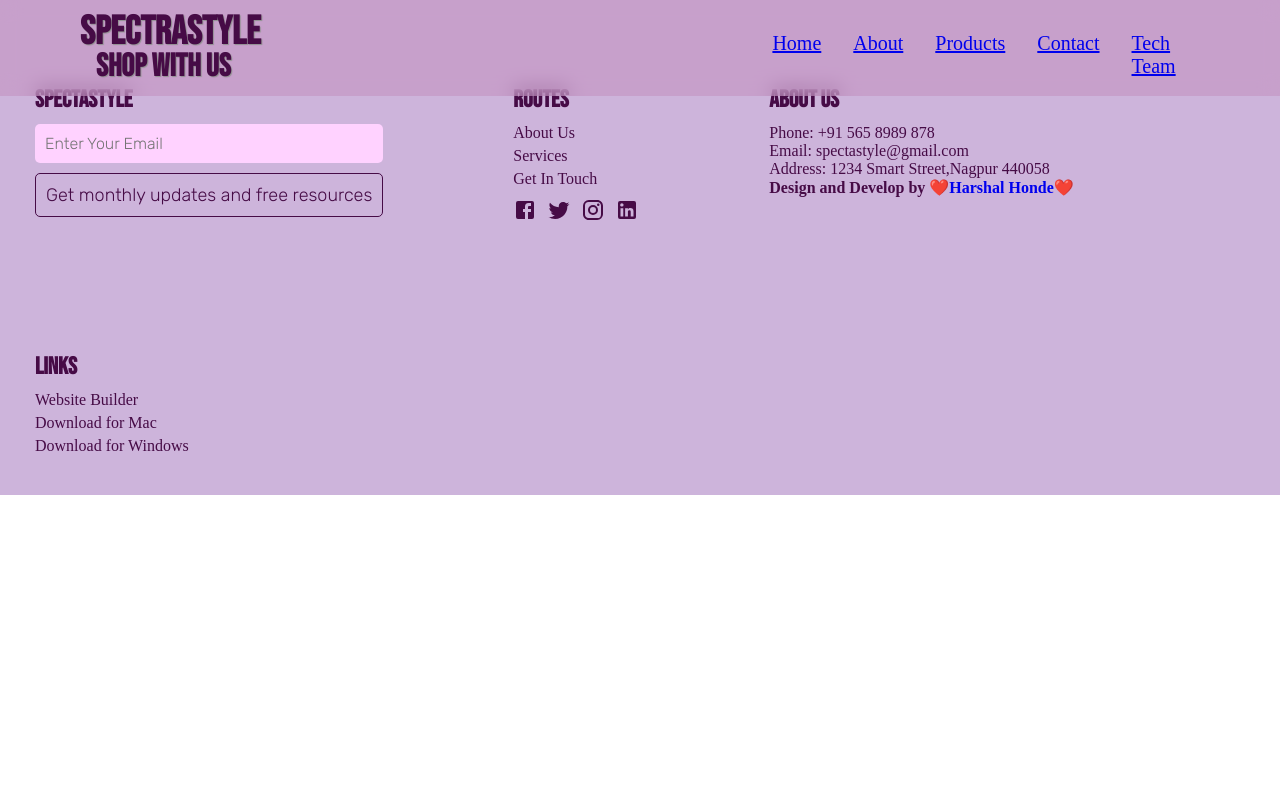
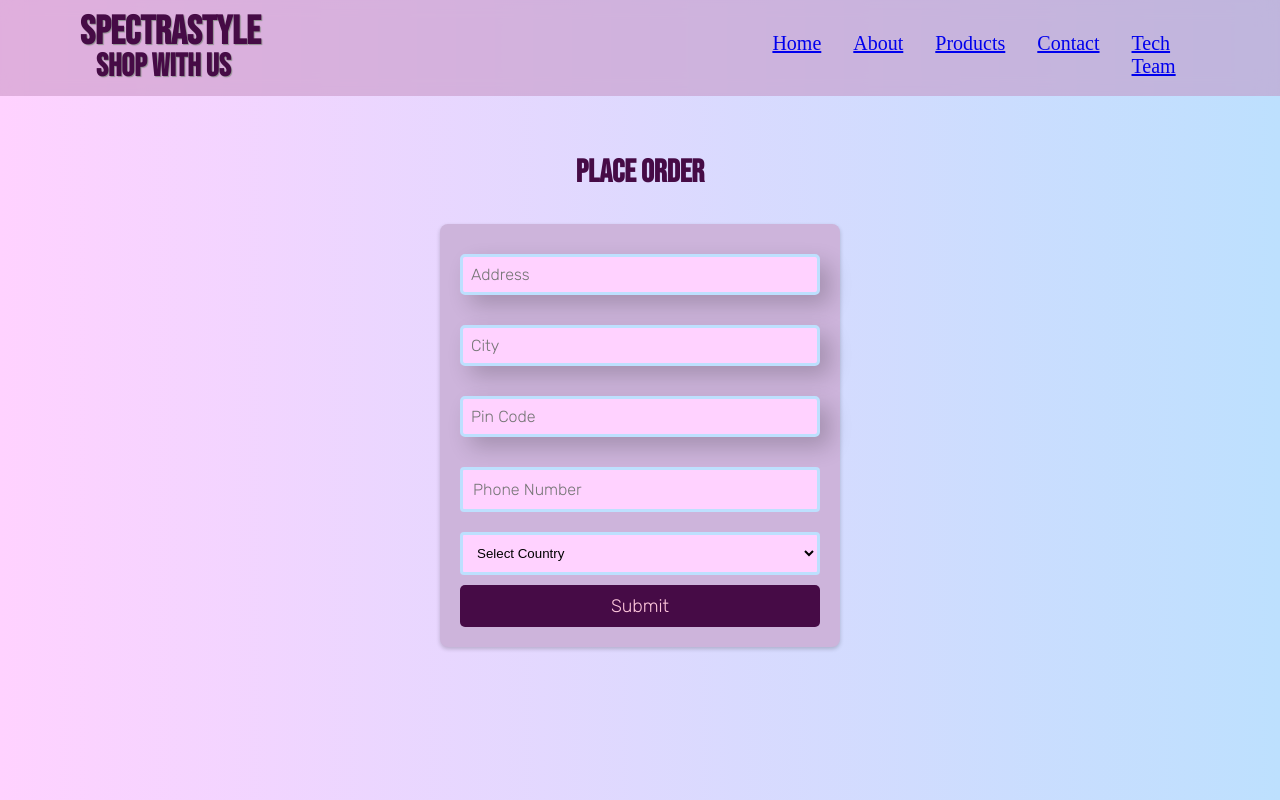
Before and after one commit to MuriloCastro0216/EcommerceSpectastyle, a React (Vite) app in the folder Frontend/: page /address-payment-placeOrder in a window 1280 px wide. Shown: the top 800 px of the page. Built offline with nearby package versions, Linux system fonts and the light colour scheme; a web font is replaced by a local one.

Commit message:
updated the cart, placeorder component

```diff
--- a/Frontend/src/App.jsx
+++ b/Frontend/src/App.jsx
@@ -12,6 +12,7 @@ import Profile from "./Pages/Profile";
 import UserProfile from "./Pages/UserProfile";
 import Team from "./Pages/Team";
 import { Toaster } from "react-hot-toast";
+import PlaceOrder from "./Pages/PlaceOrder";
 
 function App() {
   return (
@@ -26,10 +27,10 @@ function App() {
         <Route path="/cart" element={<Cart />} />
         <Route path="/profile" element={<Profile />} />
         <Route path="/user" element={<UserProfile />} />
+        <Route path="/address-payment-placeOrder" element={<PlaceOrder />} />
       </Routes>
+      <Footer />
       <Toaster position="top-right" reverseOrder={false} />
-      <Footer />
-      {/* <Cursor /> */}
     </div>
   );
 }
--- a/Frontend/src/CSS/PlaceOrder.css
+++ b/Frontend/src/CSS/PlaceOrder.css
@@ -29,3 +29,67 @@
   background: linear-gradient(to left, var(--color-4), var(--color-5));
   padding: 6rem 3.5rem;
 }
+
+
+.PlaceOrder-outer-container {
+  width: 100%;
+  min-height: 100vh;
+  display: flex;
+  flex-direction: column;
+  align-items: center;
+  justify-content: center;
+  background: linear-gradient(to left, var(--color-4), var(--color-5));
+  padding: 6rem 3.5rem;
+}
+
+h1 {
+  font-family: var(--font-1);
+  font-size: 2rem;
+  color: var(--color-6);
+  margin-bottom: 2rem;
+}
+
+.form-submit {
+  width: 100%;
+  max-width: 400px;
+  background-color: var(--color-1);
+  padding: 20px;
+  border-radius: 8px;
+  box-shadow: 0 2px 4px rgba(0, 0, 0, 0.2);
+}
+
+input {
+  width: 100%;
+  padding: 10px;
+  margin: 10px 0;
+  border:3px solid rgb(189, 224, 254);
+  border-radius: 4px;
+}
+
+.special-input{
+  border: 20px solid red;
+}
+
+
+select {
+  width: 100%;
+  padding: 10px;
+  margin: 10px 0;
+  border:3px solid rgb(189, 224, 254);
+  border-radius: 4px;
+  background-color: var(--color-5);
+}
+
+.btn-order {
+  background-color: var(--color-3);
+  color: white;
+  border: none;
+  border-radius: 4px;
+  padding: 10px 20px;
+  cursor: pointer;
+  font-size: 1rem;
+}
+
+.btn-order:hover {
+  background-color: var(--color-2);
+}
--- a/Frontend/src/Pages/Cart.jsx
+++ b/Frontend/src/Pages/Cart.jsx
@@ -1,4 +1,5 @@
 import { useState, useEffect } from "react";
+import { NavLink } from "react-router-dom";
 import "../CSS/Cart.css";
 import axios from "axios";
 import AddIcon from "@mui/icons-material/Add";
@@ -48,8 +49,6 @@ const Cart = () => {
   const removeProductFromCart = (itemId) => {
     const userData = JSON.parse(localStorage.getItem("userData"));
     const userId = userData ? userData._id : null;
-    console.log(userId);
-    console.log(itemId);
 
     if (!userId) {
       console.error("User ID not found in localStorage.");
@@ -109,7 +108,8 @@ const Cart = () => {
           <button onClick={() => navigate("/product")}>Shop the Product</button>
         </div>
       ) : (
-        cartItems.map((item) => (
+        <>
+          {cartItems.map((item) => (
             <div key={item._id} className="outer-product-container">
               <div className="image-product">
                 <img
@@ -152,12 +152,15 @@ const Cart = () => {
                 </h1>
               </div>
             </div>
-        ))
-      )}
+          ))}
           <div className="total-cart-value">
             <h2>Total Products Value: Rs. {totalCartValue}</h2>
+            <NavLink to="/address-payment-placeOrder">
               <button>Buy Now</button>
+            </NavLink>
           </div>
+        </>
+      )}
     </div>
   );
 };
--- a/Frontend/src/Pages/PlaceOrder.jsx
+++ b/Frontend/src/Pages/PlaceOrder.jsx
@@ -1,14 +1,67 @@
-import { Fragment } from 'react';
+import React, { Fragment, useState } from 'react';
 import "../CSS/PlaceOrder.css";
 
 const PlaceOrder = () => {
+    const [address, setAddress] = useState('');
+    const [city, setCity] = useState('');
+    const [pinCode, setPinCode] = useState('');
+    const [phoneNumber, setPhoneNumber] = useState('');
+    const [country, setCountry] = useState('');
+    const [state, setState] = useState('');
+
+    const countries = ["Country1", "Country2", "Country3"];
+
+    const stateData = {
+        Country1: ["State1", "State2", "State3"],
+        Country2: ["State2-1", "State2-2", "State2-3"],
+        Country3: ["State3-1", "State3-2", "State3-2"],
+    };
+
+    const handleCountryChange = (event) => {
+        const selectedCountry = event.target.value;
+        setCountry(selectedCountry);
+        setState('');
+    }
+
+    const handleStateChange = (event) => {
+        setState(event.target.value);
+    }
+
+    const handleSubmit = (event) => {
+        event.preventDefault();
+    }
+
     return (
         <Fragment>
             <div className="PlaceOrder-outer-container">
                 <h1>Place Order</h1>
+                <form className='form-submit' onSubmit={handleSubmit}>
+                    <input type="text" style={{width:'100%', border:'3px solid rgb(189, 224, 254)', borderRadius:'5px'}} placeholder="Address" value={address} onChange={(e) => setAddress(e.target.value)} required />
+                    <input type="text" style={{width:'100%', border:'3px solid rgb(189, 224, 254)', borderRadius:'5px'}} placeholder="City" value={city} onChange={(e) => setCity(e.target.value)} required />
+                    <input type="text" style={{width:'100%', border:'3px solid rgb(189, 224, 254)', borderRadius:'5px'}} placeholder="Pin Code" value={pinCode} onChange={(e) => setPinCode(e.target.value)} required />
+                    <input type="tel" placeholder="Phone Number" value={phoneNumber} onChange={(e) => setPhoneNumber(e.target.value)} required />
+
+                    <select value={country} onChange={handleCountryChange} required>
+                        <option value="" disabled>Select Country</option>
+                        {countries.map((country, index) => (
+                            <option key={index} value={country}>{country}</option>
+                        ))}
+                    </select>
+
+                    {country && (
+                        <select value={state} onChange={handleStateChange} required>
+                            <option value="" disabled>Select State</option>
+                            {stateData[country].map((state, index) => (
+                                <option key={index} value={state}>{state}</option>
+                            ))}
+                        </select>
+                    )}
+
+                    <button id='btn-order' type="submit">Submit</button>
+                </form>
             </div>
         </Fragment>
     )
 }
 
-export default PlaceOrder
+export default PlaceOrder;
```
Lines whose indentation alone changed are shown as unchanged.
